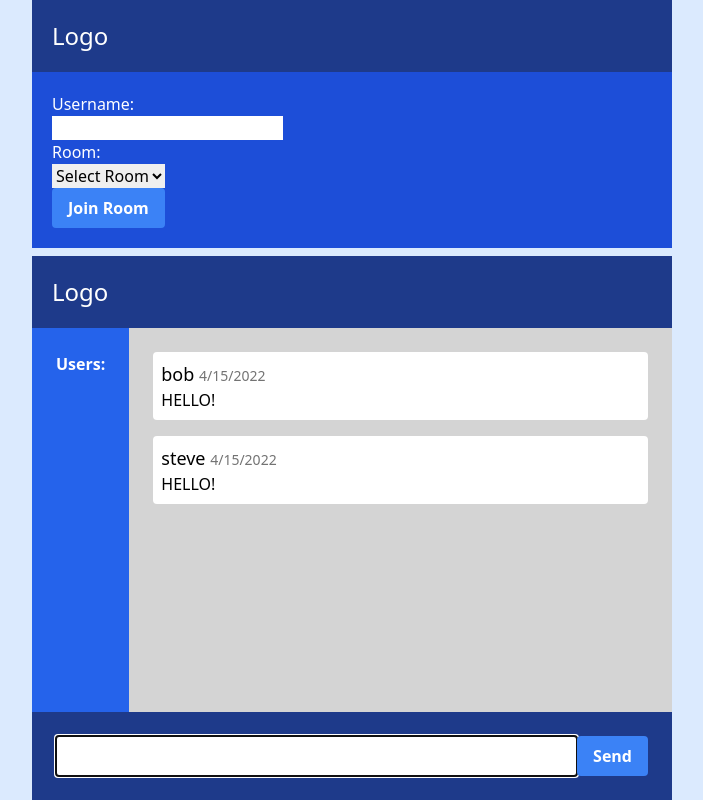
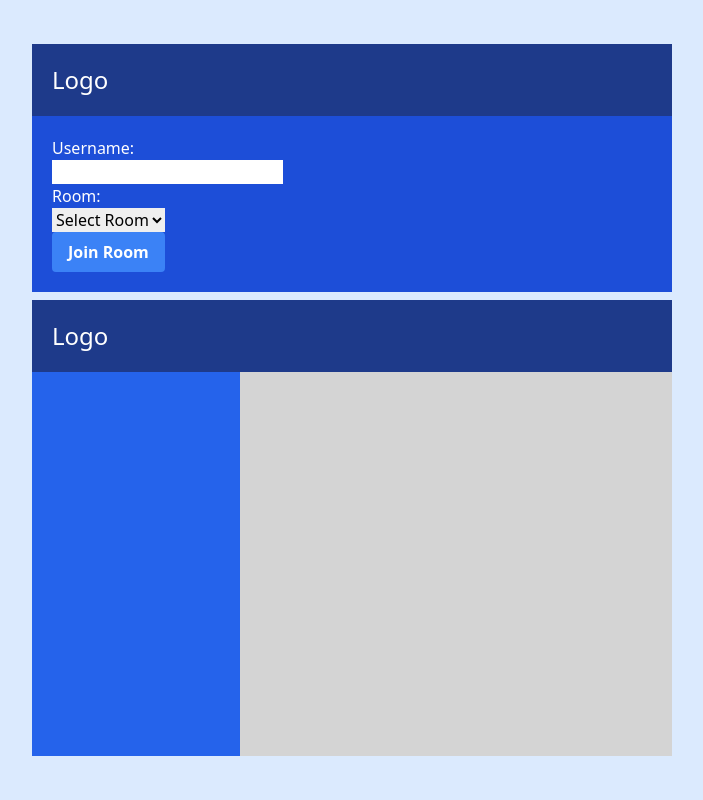
Before and after one commit to HoangNguyen-CA-LearningWeb/realtime-chat, a Vue app in the folder client/: page / in a window 1280 px wide. Shown: the whole page, without its empty margins (288-991 px from the left). Built offline with nearby package versions, Linux system fonts and the light colour scheme.

Commit message:
finished functionality for basic private messaging

```diff
--- a/client/src/App.vue
+++ b/client/src/App.vue
@@ -1,8 +1,7 @@
 <script setup lang="ts">
-import { ref, onUnmounted } from 'vue';
+import { onUnmounted } from 'vue';
 import Lobby from '@/components/Lobby.vue';
 import Room from '@/components/Room/Room.vue';
-import type { Message } from '@/types';
 import socket from '@/socket';
 import { useAuth } from '@/composables/auth';
 
@@ -17,11 +16,6 @@ onUnmounted(() => {
   socket.off('connect_error');
 });
 
-const messages = ref<Message[]>([
-  { user: 'bob', text: 'HELLO!', date: new Date() },
-  { user: 'steve', text: 'HELLO!', date: new Date() },
-]);
-
 const { setAuthUser } = useAuth();
 function handleConnect(username: string) {
   setAuthUser(username);
@@ -35,6 +29,6 @@ function handleConnect(username: string) {
     class="flex bg-blue-100 h-screen justify-center items-center gap-2 flex-col"
   >
     <Lobby @join="handleConnect" />
-    <Room :messages="messages" />
+    <Room />
   </div>
 </template>
--- a/client/src/components/Room/Chat.vue
+++ b/client/src/components/Room/Chat.vue
@@ -1,14 +1,23 @@
 <script setup lang="ts">
-import type { Message } from '@/types';
+import { ref } from 'vue';
+import Button from '@/components/UI/Button.vue';
+import type { Room } from '@/types';
 interface Props {
-  messages: Message[];
+  room: Room | null;
 }
 defineProps<Props>();
+const emit = defineEmits(['sendMessage']);
+
+const message = ref('');
 </script>
 
 <template>
-  <div class="bg-neutral-300 flex-grow h-full p-6 space-y-4">
-    <div v-for="message in messages" class="bg-white text-black p-2 rounded">
+  <div class="bg-neutral-300 flex-grow h-full space-y-4 text-black">
+    <template v-if="room">
+      <div class="border p-4 text-xl">
+        {{ room.username }}
+      </div>
+      <div v-for="message in room.messages" class="bg-white p-2 rounded">
         <p class="text-lg">
           {{ message.user }}
           <span class="text-neutral-500 text-sm">{{
@@ -17,5 +26,13 @@ defineProps<Props>();
         </p>
         {{ message.text }}
       </div>
+      <form
+        class="flex p-6 bg-blue-900"
+        @submit.prevent="emit('sendMessage', message)"
+      >
+        <input class="flex-grow" v-model="message" autofocus />
+        <Button>Send</Button>
+      </form></template
+    >
   </div>
 </template>
--- a/client/src/components/Room/Controls.vue
+++ b/client/src/components/Room/Controls.vue
@@ -1,14 +1,23 @@
 <script setup lang="ts">
-import type { User } from '@/types';
+import type { Room } from '@/types';
+import RoomUser from './RoomUser.vue';
+import { useAuth } from '@/composables/auth';
+const { authUser } = useAuth();
+
 interface Props {
-  users: User[];
+  users: Room[];
 }
 defineProps<Props>();
+const emit = defineEmits(['selectUser']);
 </script>
 
 <template>
-  <div class="bg-blue-600 h-full p-6">
-    <h2 class="font-bold">Users:</h2>
-    <div v-for="user in users">{{ user.username }}</div>
+  <div class="bg-blue-600 h-full w-52">
+    <RoomUser
+      v-for="user in users"
+      :user="user"
+      :self="user.username === authUser"
+      @click="emit('selectUser', user)"
+    />
   </div>
 </template>
--- a/client/src/components/Room/Room.vue
+++ b/client/src/components/Room/Room.vue
@@ -1,29 +1,50 @@
 <script setup lang="ts">
 import { ref, onUnmounted } from 'vue';
+import socket from '@/socket';
 import Header from '@/components/UI/Header.vue';
-import Button from '@/components/UI/Button.vue';
 import Chat from './Chat.vue';
 import Controls from './Controls.vue';
-import type { Message, User } from '@/types';
+import type { User, Room } from '@/types';
 import { useAuth } from '@/composables/auth';
-import socket from '@/socket';
-interface Props {
-  messages: Message[];
-}
-defineProps<Props>();
 
 const { authUser } = useAuth();
-const users = ref<User[]>([]);
+const users = ref<Room[]>([]);
+const room = ref<Room | null>(null);
+
+const initRoom = (user: User): Room => {
+  return { ...user, messages: [], hasNewMessages: false, connected: false };
+};
+
 socket.on('users', (socketUsers: User[]) => {
-  users.value = socketUsers;
-  users.value = users.value.sort((a, b) => {
-    if (a.username < b.username) return -1;
-    else return -1;
-  });
+  users.value = socketUsers
+    .map((u) => initRoom(u))
+    .sort((a, b) => {
+      if (a.username === authUser.value) return -1;
+      if (b.username === authUser.value) return 1;
+      if (a.username < b.username) return -1;
+      return a.username > b.username ? 1 : 0;
+    });
 });
 
 socket.on('user connected', (user: User) => {
-  users.value.push(user);
+  users.value.push(initRoom(user));
+});
+
+socket.on('private message', ({ content, from }) => {
+  for (let i = 0; i < users.value.length; i++) {
+    const user = users.value[i];
+    if (user.userID === from) {
+      user.messages.push({
+        user: user.username,
+        text: content,
+        date: new Date(),
+      });
+      if (user !== room.value) {
+        user.hasNewMessages = true;
+      }
+      break;
+    }
+  }
 });
 
 onUnmounted(() => {
@@ -31,19 +52,26 @@ onUnmounted(() => {
   socket.off('user connected');
 });
 
-const message = ref('');
-function handleSend() {}
+function handleSendMessage(message: string) {
+  if (room.value) {
+    socket.emit('private message', {
+      content: message,
+      to: room.value.userID,
+    });
+    room.value.messages.push({
+      user: authUser.value,
+      text: message,
+      date: new Date(),
+    });
+  }
+}
 </script>
 <template>
   <div class="w-1/2 text-white">
     <Header />
     <div class="flex h-96 items-center">
-      <Controls :users="users" />
-      <Chat :messages="messages" />
-    </div>
-    <div class="flex p-6 bg-blue-900">
-      <input class="flex-grow text-black" v-model="message" autofocus />
-      <Button @click="handleSend">Send</Button>
+      <Controls :users="users" @select-user="(user) => (room = user)" />
+      <Chat :room="room" @send-message="handleSendMessage" />
     </div>
   </div>
 </template>
--- /dev/null
+++ b/client/src/components/Room/RoomUser.vue
@@ -0,0 +1,16 @@
+<script setup lang="ts">
+import type { User } from '@/types';
+interface Props {
+  user: User;
+  self: boolean;
+}
+
+defineProps<Props>();
+</script>
+<template>
+  <div
+    :class="{ 'w-full p-4': true, 'cursor-pointer hover:bg-blue-700': !self }"
+  >
+    {{ user.username }} {{ self ? '(Yourself)' : '' }}
+  </div>
+</template>
--- a/client/src/types.ts
+++ b/client/src/types.ts
@@ -8,3 +8,9 @@ export interface User {
   userID: string;
   username: string;
 }
+
+export interface Room extends User {
+  messages: Message[];
+  connected: boolean;
+  hasNewMessages: boolean;
+}
```
Also changed, not shown: 1 other file (tests, documents, lock files or other folders). Lines whose indentation alone changed are shown as unchanged.
